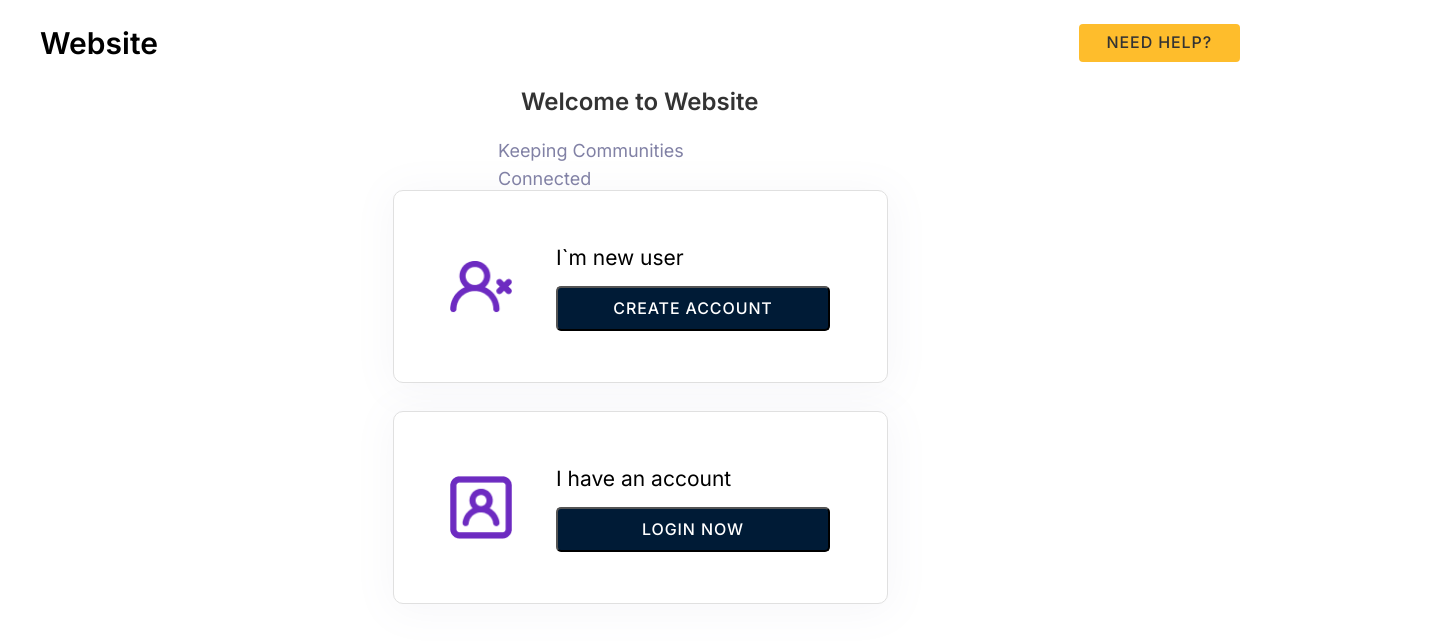
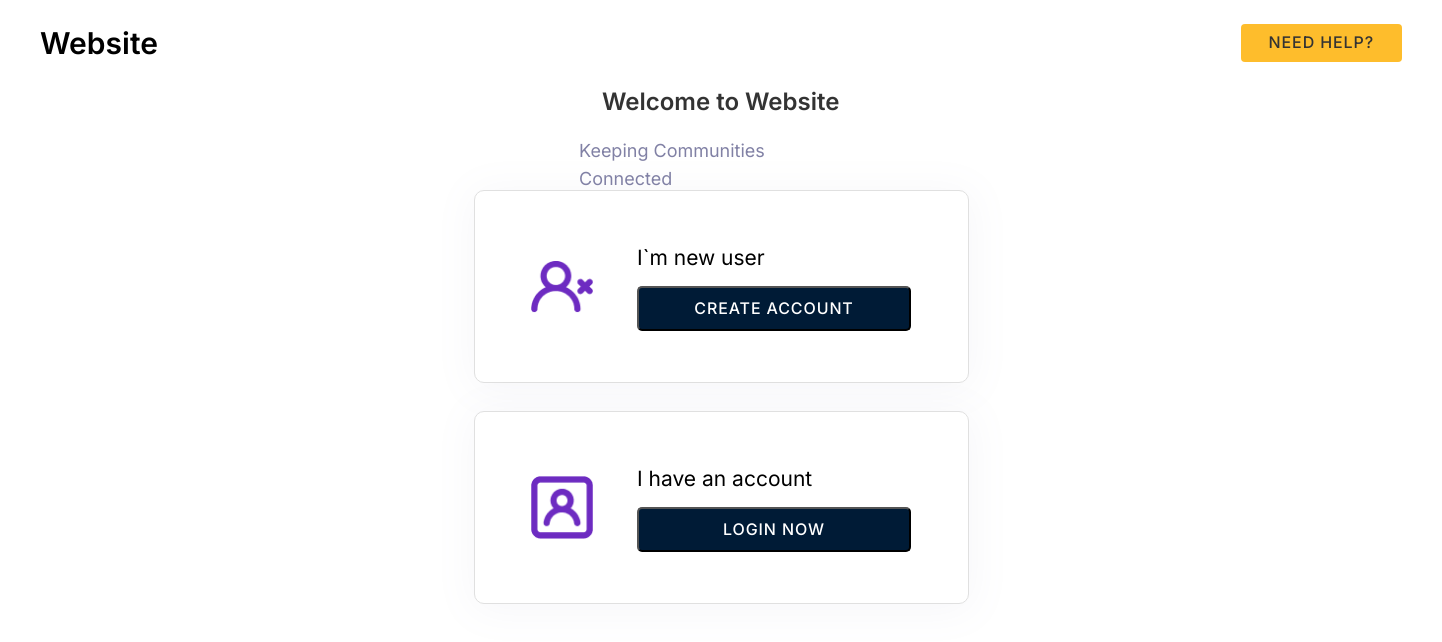
Before and after one commit to delbusque/Login-Wizard, a React (Create React App) app in the folder client/: page / in a window 1280 px wide. Shown: the top 642 px of the page, 1442 px wide, since content can reach past the window. Built offline with nearby package versions, Linux system fonts and the light colour scheme.

Commit message:
Fix class name

```diff
--- a/client/src/pages/landing-page/LandingPage.module.css
+++ b/client/src/pages/landing-page/LandingPage.module.css
@@ -1,4 +1,4 @@
-.landing-cont {
+.landing-container {
     width: 1442px;
     height: 900px;
     background: #FFFFFF;
```
Also changed, not shown: 1 other file (tests, documents, lock files or other folders).
